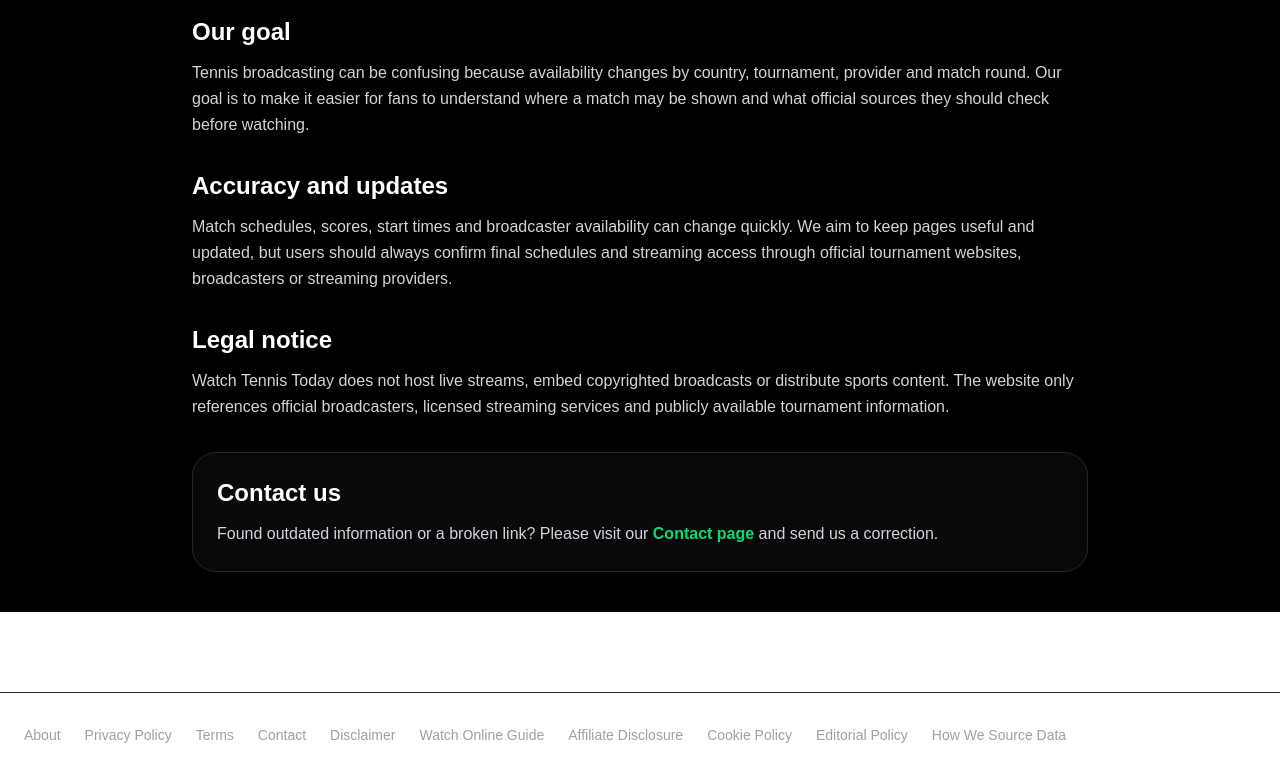
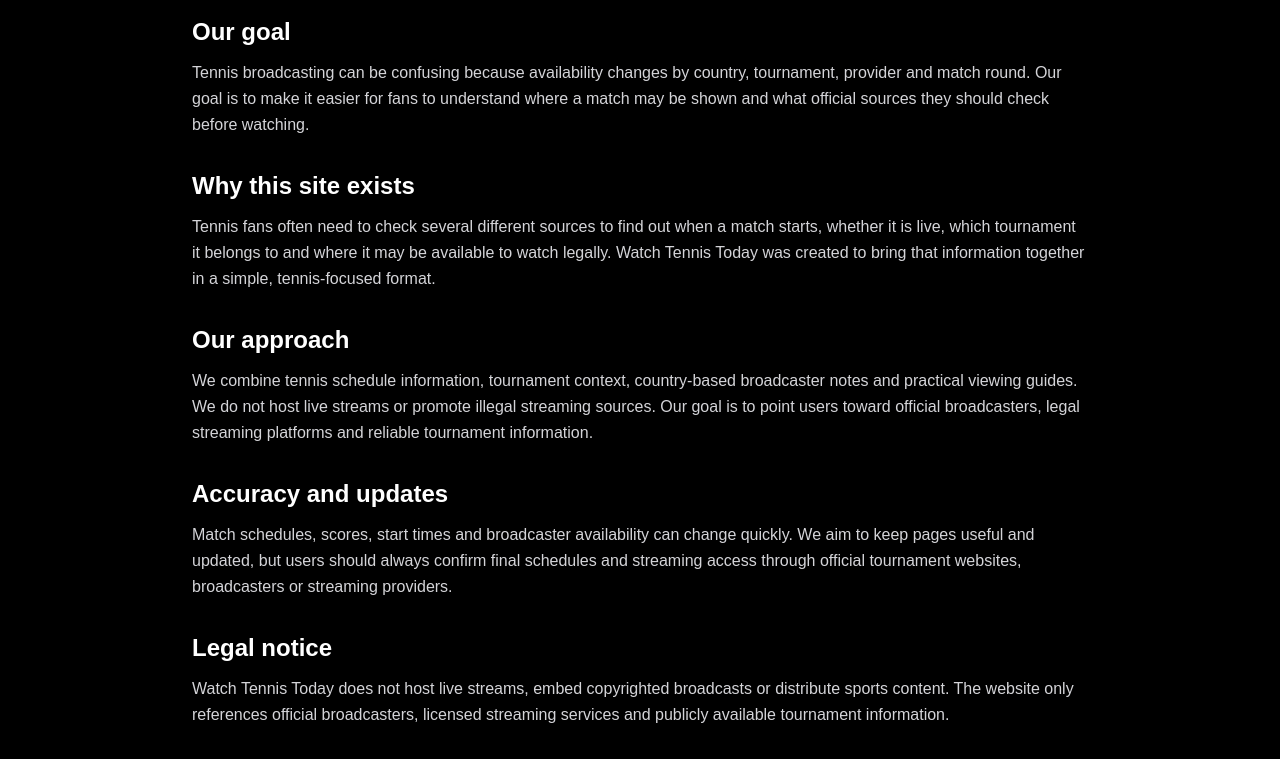
Before and after one commit to 8dqqd57hyh-rgb/watch-tennis-today, a Next.js app: page /about in a window 1280 px wide. Shown: the part 657-1416 px from the top of the page. Built offline with nearby package versions, Linux system fonts and the light colour scheme.

Commit message:
Add automated tennis email alerts

```diff
--- a/app/about/page.tsx
+++ b/app/about/page.tsx
@@ -57,6 +57,34 @@ export default function AboutPage() {
           </section>
 
           <section>
+  <h2 className="text-2xl font-black text-white mb-3">
+    Why this site exists
+  </h2>
+
+  <p>
+    Tennis fans often need to check several different sources to find out
+    when a match starts, whether it is live, which tournament it belongs to
+    and where it may be available to watch legally. Watch Tennis Today was
+    created to bring that information together in a simple, tennis-focused
+    format.
+  </p>
+</section>
+
+<section>
+  <h2 className="text-2xl font-black text-white mb-3">
+    Our approach
+  </h2>
+
+  <p>
+    We combine tennis schedule information, tournament context, country-based
+    broadcaster notes and practical viewing guides. We do not host live streams
+    or promote illegal streaming sources. Our goal is to point users toward
+    official broadcasters, legal streaming platforms and reliable tournament
+    information.
+  </p>
+</section>
+
+          <section>
             <h2 className="text-2xl font-black text-white mb-3">
               Accuracy and updates
             </h2>
--- a/app/sitemap.ts
+++ b/app/sitemap.ts
@@ -242,6 +242,9 @@ export default async function sitemap(): Promise<MetadataRoute.Sitemap> {
     "/atp-live-today",
     "/matches/live-now",
     "/compare",
+    "/cookie-policy",
+"/editorial-policy",
+"/how-we-source-data",
 "/compare/tennis-tv-vs-espn",
 "/compare/tennis-tv-vs-eurosport",
 "/compare/espn-vs-tennis-channel",
@@ -350,12 +353,5 @@ const frenchOpenPages = [
     changeFrequency: "daily" as const,
     priority: 0.9,
   })),
-
-  {
-    url: `${BASE_URL}/watch-french-open-in-usa`,
-    lastModified: new Date(),
-    changeFrequency: "daily" as const,
-    priority: 0.9,
-  },
 ];
 }
```
